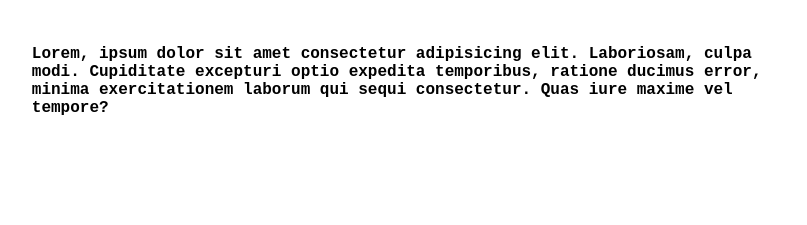
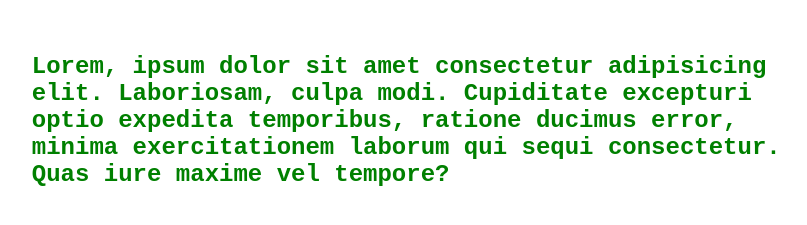
Before and after one commit to UCAMP-ARIEL/UCAMP-ARIEL.github.io, a plain HTML site: page index.html in a window 1280 px wide. Shown: the part 97-322 px from the top of the page, without its empty margins (229-1036 px from the left). Drawn offline with Linux system fonts and the light colour scheme.

Commit message:
testeando los cambios

```diff
--- a/style.css
+++ b/style.css
@@ -10,6 +10,8 @@ div{
 p{
   font-family: 'Courier New', Courier, monospace;
   font-weight: bold;
+  font-size: 24px;
+  color:green;
   width: 60%;
 
 }
```
